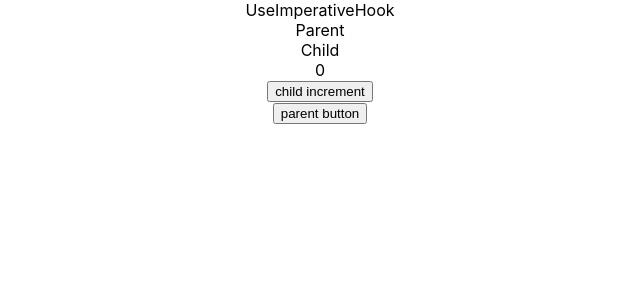
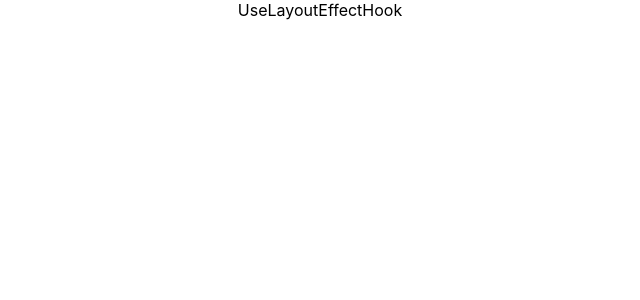
Before and after one commit to es-77/react-js-learn-app, a React (Create React App) app: page / in a window 1280 px wide. Shown: the top 300 px of the page, without its empty margins (320-960 px from the left). Built offline with nearby package versions, Linux system fonts and the light colour scheme.

Commit message:
use layout hook

```diff
--- a/src/App.js
+++ b/src/App.js
@@ -23,9 +23,9 @@ function App() {
       {/* <UseMemoHook /> */}
       {/* <UseCallBackHook /> */}
       {/* <UseRefHook /> */}
-      <UseImperativeHook />
-      {/*<UseLayoutEffectHook />
-      <UseLoggerHook />
+      {/* <UseImperativeHook /> */}
+      <UseLayoutEffectHook />
+      {/*<UseLoggerHook />
       <UseDebugValueHook />
       <UseLocalStorageHook /> */}
     </div>
--- a/src/hooks_components/UseLayoutEffectHook.js
+++ b/src/hooks_components/UseLayoutEffectHook.js
@@ -1,9 +1,23 @@
-import React from 'react'
+import React, { useEffect, useLayoutEffect, useRef } from 'react'
 
 export default function UseLayoutEffectHook() {
+    const ref = useRef('red')
+    useEffect(() => {
+        ref.current = 'yellow';
+        console.log(ref, 'use effect');
+        // below code work
+        // window.scrollTo(0, 500);
+    })
+    useLayoutEffect(() => {
+        console.log(ref, 'use layout');
+        // below code not work
+        window.scrollTo(0, 1000);
+    })
     return (
-        <div>
+        <div style={{ height: '1000vh' }}>
             UseLayoutEffectHook
+            <br />
+
         </div>
     )
 }
```
